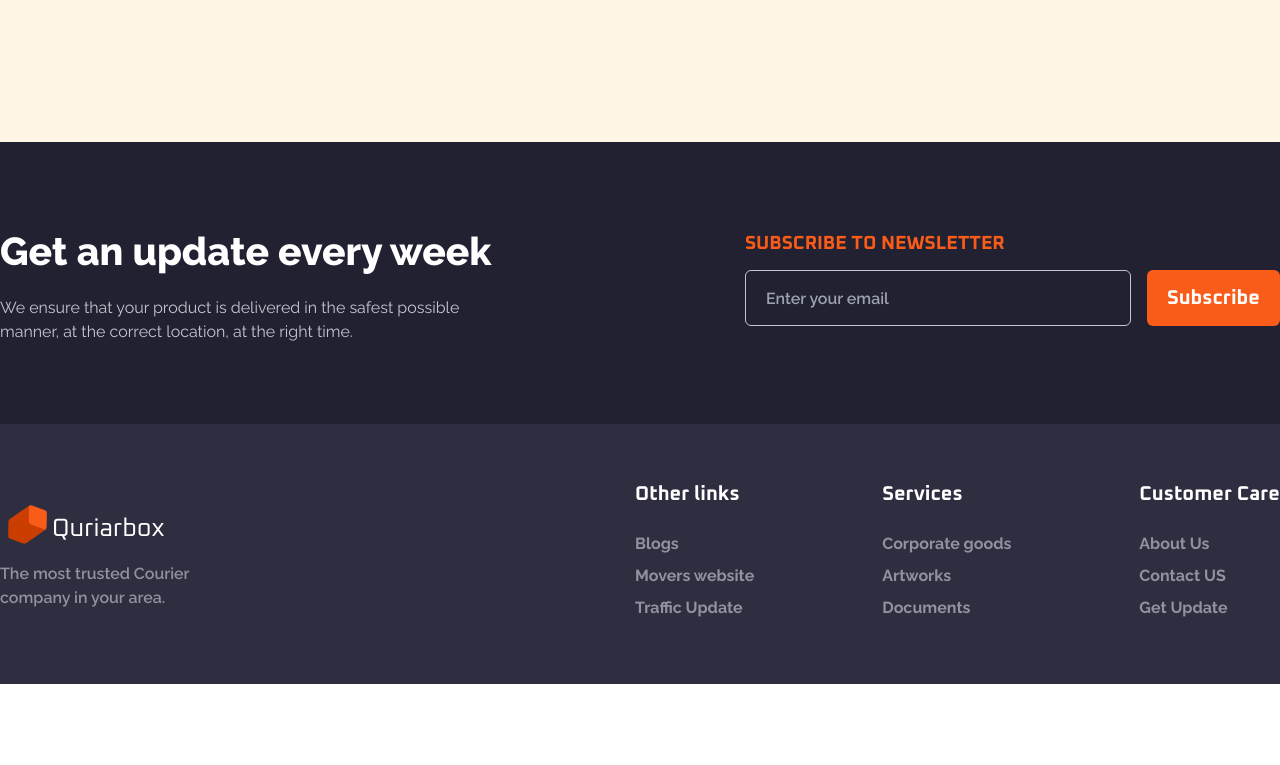
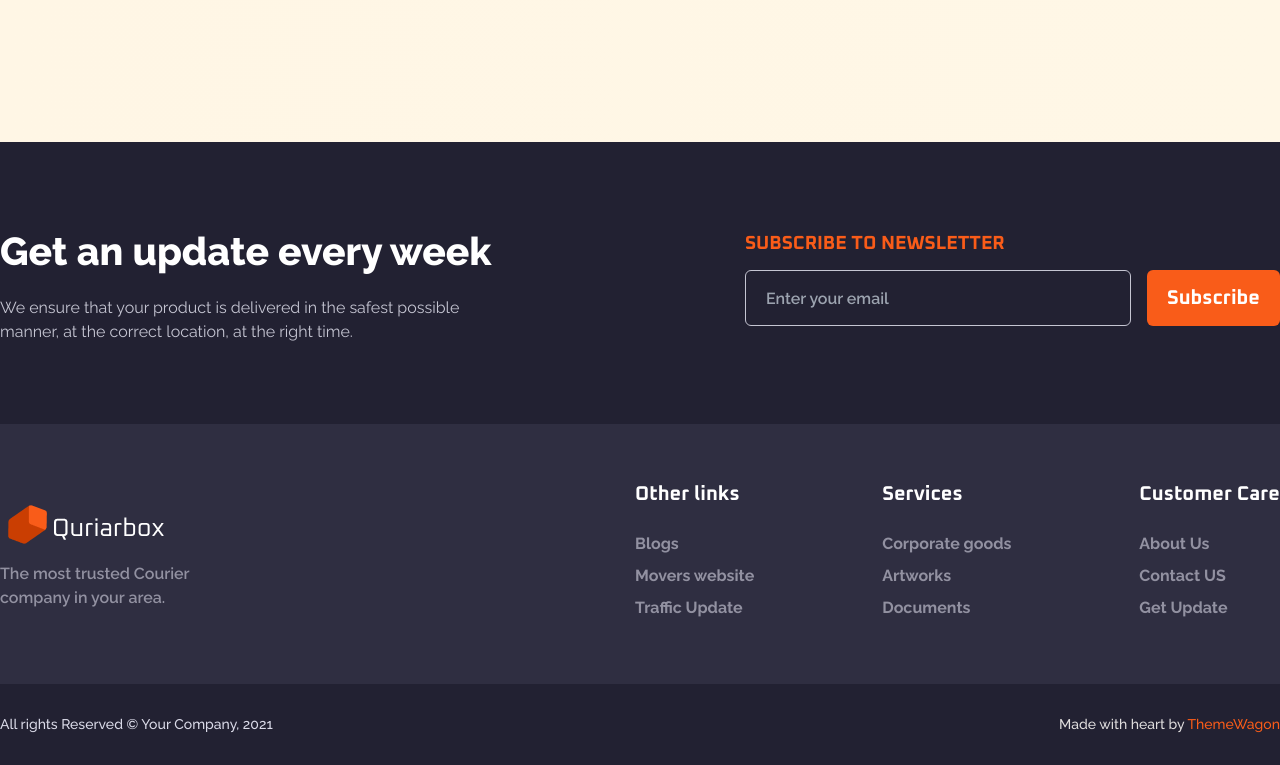
Before and after one commit to yasinn-arafat/Quriarbox-with-React-Tailwind, a React (Vite) app: page / in a window 1280 px wide. Shown: the part 4769-5534 px from the top of the page. Before the commit the page ends 5453 px from the top, so only its background shows below. Built offline with nearby package versions, Linux system fonts and the light colour scheme.

Commit message:
Copyright part complete

```diff
--- a/src/App.jsx
+++ b/src/App.jsx
@@ -9,6 +9,7 @@ import Message from "./Component/Message/Message";
 import Contact from "./Component/Contact/Contact";
 import Subscribe from "./Component/Subscribe/Subscribe";
 import Footer from "./Component/Footer/Footer";
+import Copyright from "./Component/Copyright/Copyright";
 
 function App() {
   return (
@@ -23,6 +24,7 @@ function App() {
       <Contact />
       <Subscribe />
       <Footer />
+      <Copyright />
     </>
   );
 }
--- /dev/null
+++ b/src/Component/Copyright/Copyright.jsx
@@ -0,0 +1,27 @@
+import React from "react";
+
+const Copyright = () => {
+  return (
+    <>
+      <section className="bg-[#222132] py-[30px]">
+        <div className="container">
+          <div className="flex justify-between items-center">
+            <div>
+              <h6 className="text-[#DBDBE9] text-[14px] font-raleway font-medium ">
+                All rights Reserved © Your Company, 2021
+              </h6>
+            </div>
+            <div>
+              <h6 className="text-[#E0DEDE] text-[14px] font-raleway font-medium ">
+                Made with heart by{" "}
+                <span className=" text-orangecolor">ThemeWagon</span>
+              </h6>
+            </div>
+          </div>
+        </div>
+      </section>
+    </>
+  );
+};
+
+export default Copyright;
```
